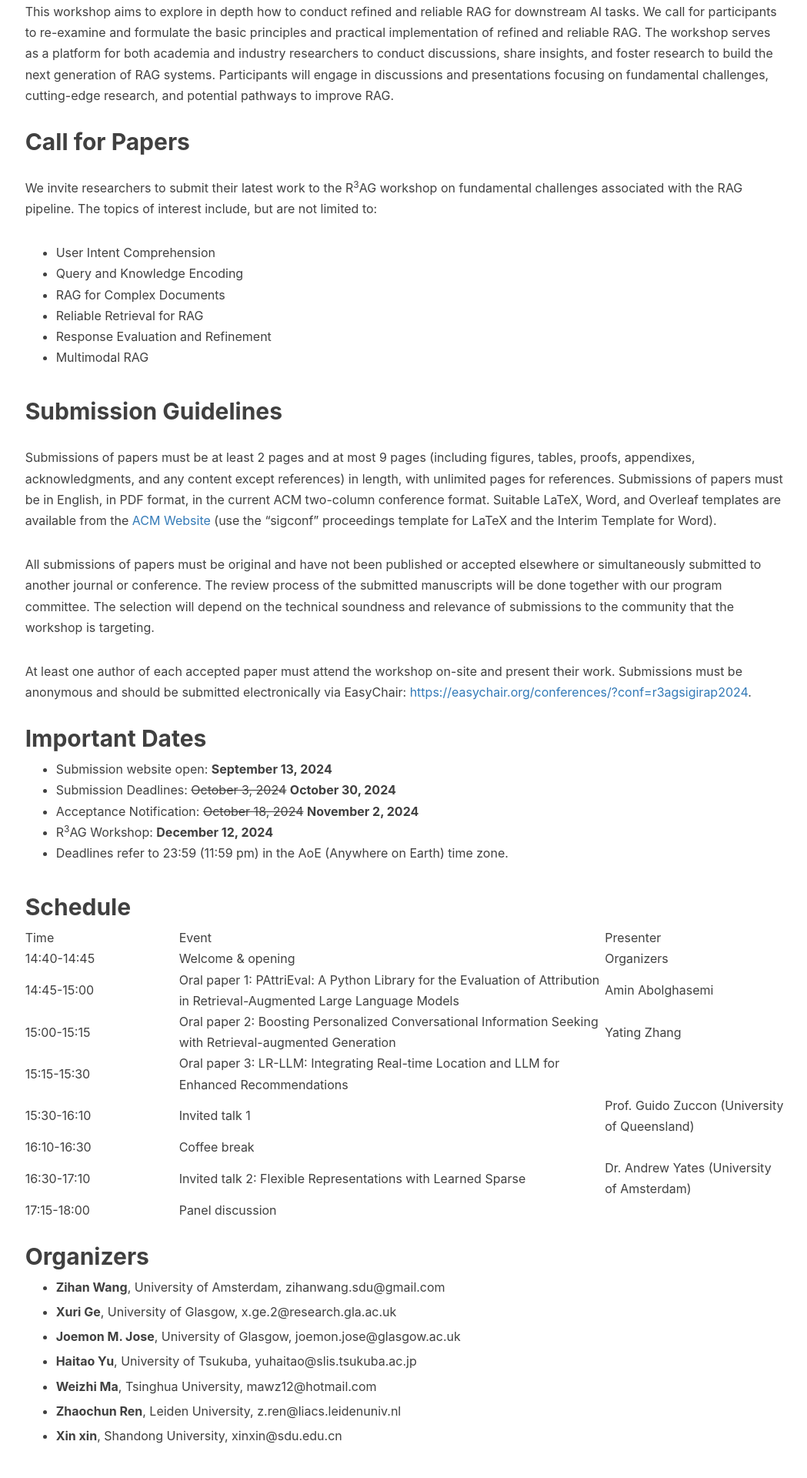
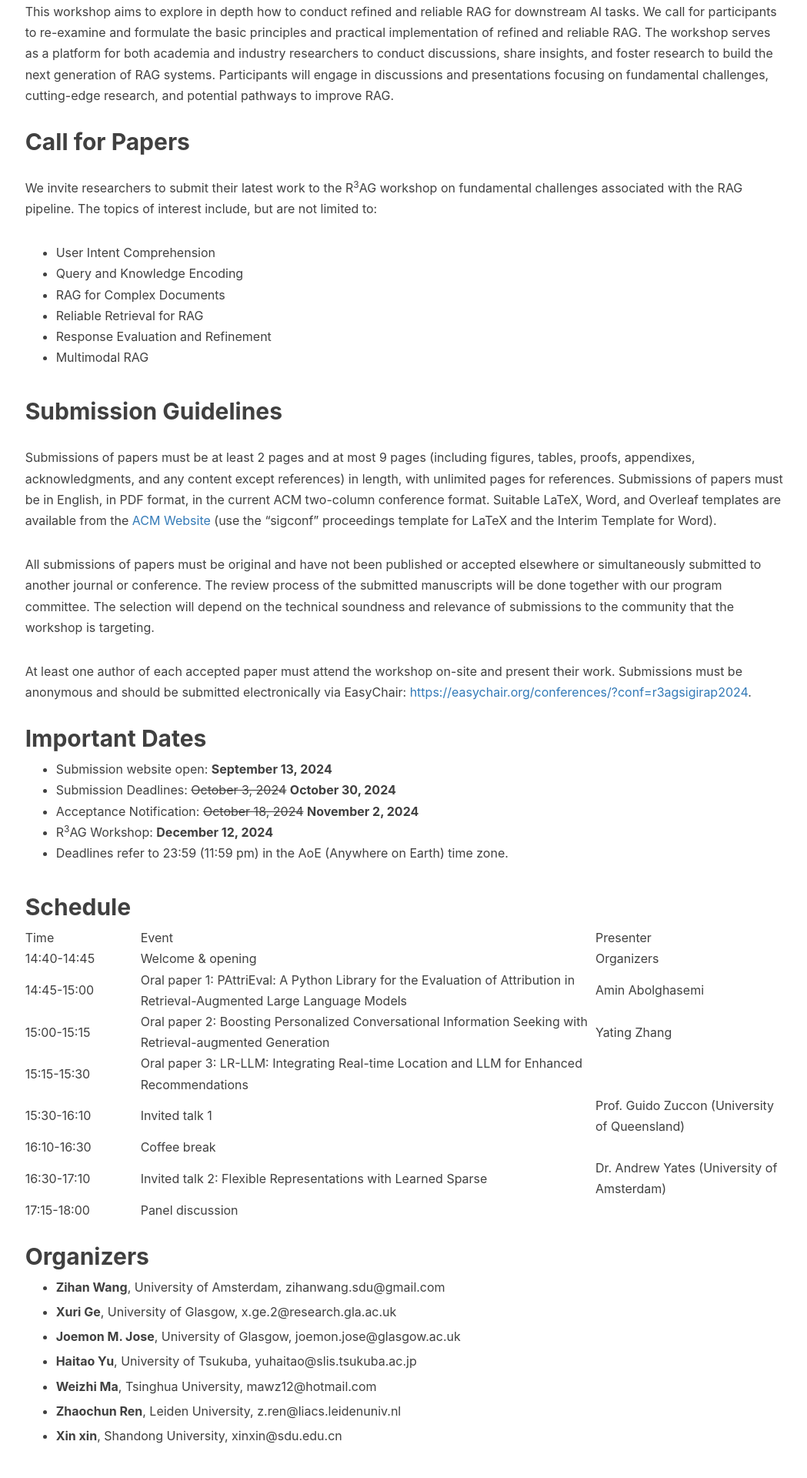
Before and after one commit to R3AG-SIGIR-AP/R3AG-SIGIR-AP.github.io, a Jekyll site: the page built from index.md, in a window 1280 px wide. Shown: the part 719-2639 px from the top of the page at 77% size, without its empty margins (89-1138 px from the left). Built offline with Jekyll 4.4.1, drawn with Linux system fonts in a browser that asks for light colours; nearby versions of some CDN libraries; our own code applies the rules of GitHub Pages for plain Markdown files.

Commit message:
Update index.md

```diff
--- a/index.md
+++ b/index.md
@@ -37,7 +37,7 @@ At least one author of each accepted paper must attend the workshop on-site and
 
 <table style="border-color: #00FF00;">
     <tr>
-        <td width="200">Time</td>
+        <td width="150">Time</td>
         <td>Event</td>
         <td>Presenter</td>
     </tr>
```
